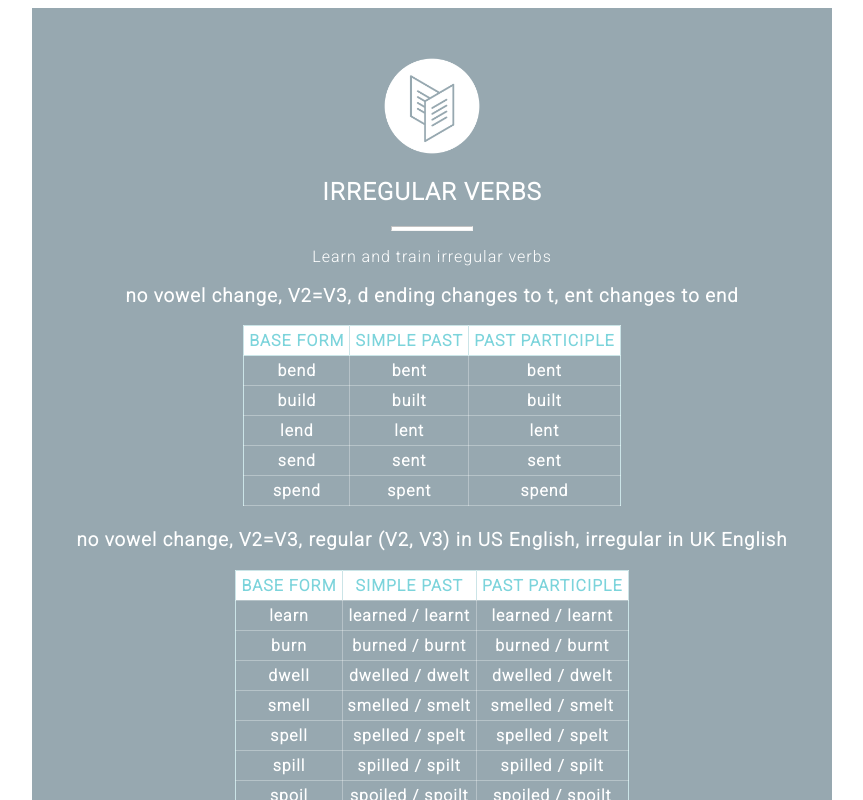
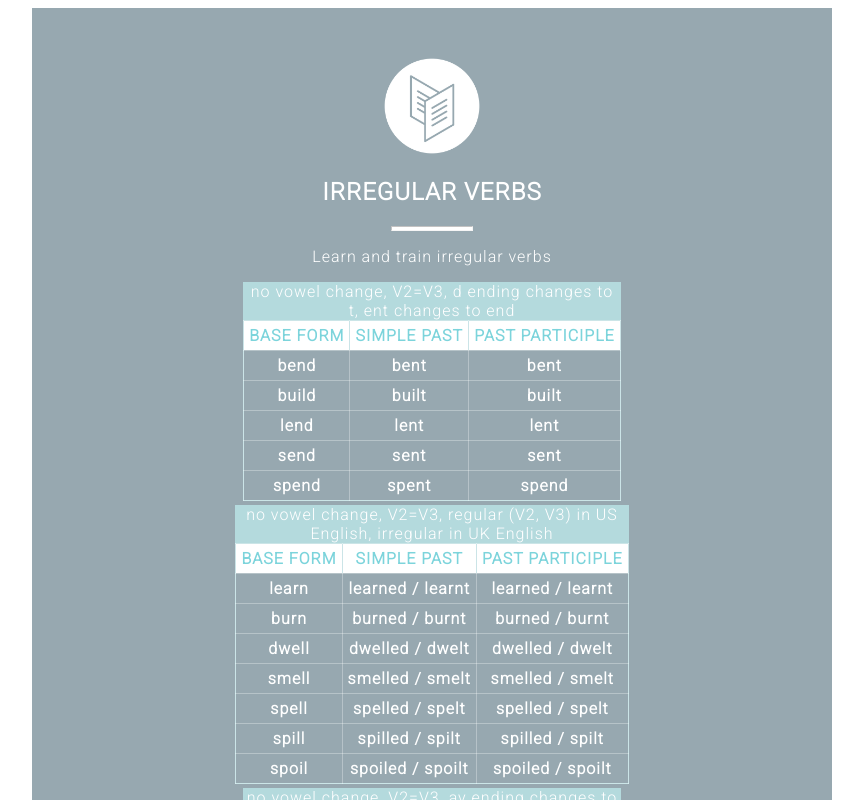
Before and after one commit to Alsu3912/irregular-verbs, a React (Create React App) app: page / in a window 1280 px wide. Shown: the top 800 px of the page, without its empty margins (208-1071 px from the left). Built offline with nearby package versions, Linux system fonts and the light colour scheme.

Commit message:
h3 tag was replaced with caption tag

```diff
--- a/src/component/groupedVerbs.tsx
+++ b/src/component/groupedVerbs.tsx
@@ -30,8 +30,8 @@ function CreateGroupedTable(props: CreateGroupedTableProps) {
         <>
             {props.groups.groups.map(element => (
                 <div className='section'>
-                    <h3>{element.name}</h3>
                     <table>
+                        <caption>{element.name}</caption>
                         <thead>
                             <tr>
                                 <th className="sticky-header">Base form</th>
```
